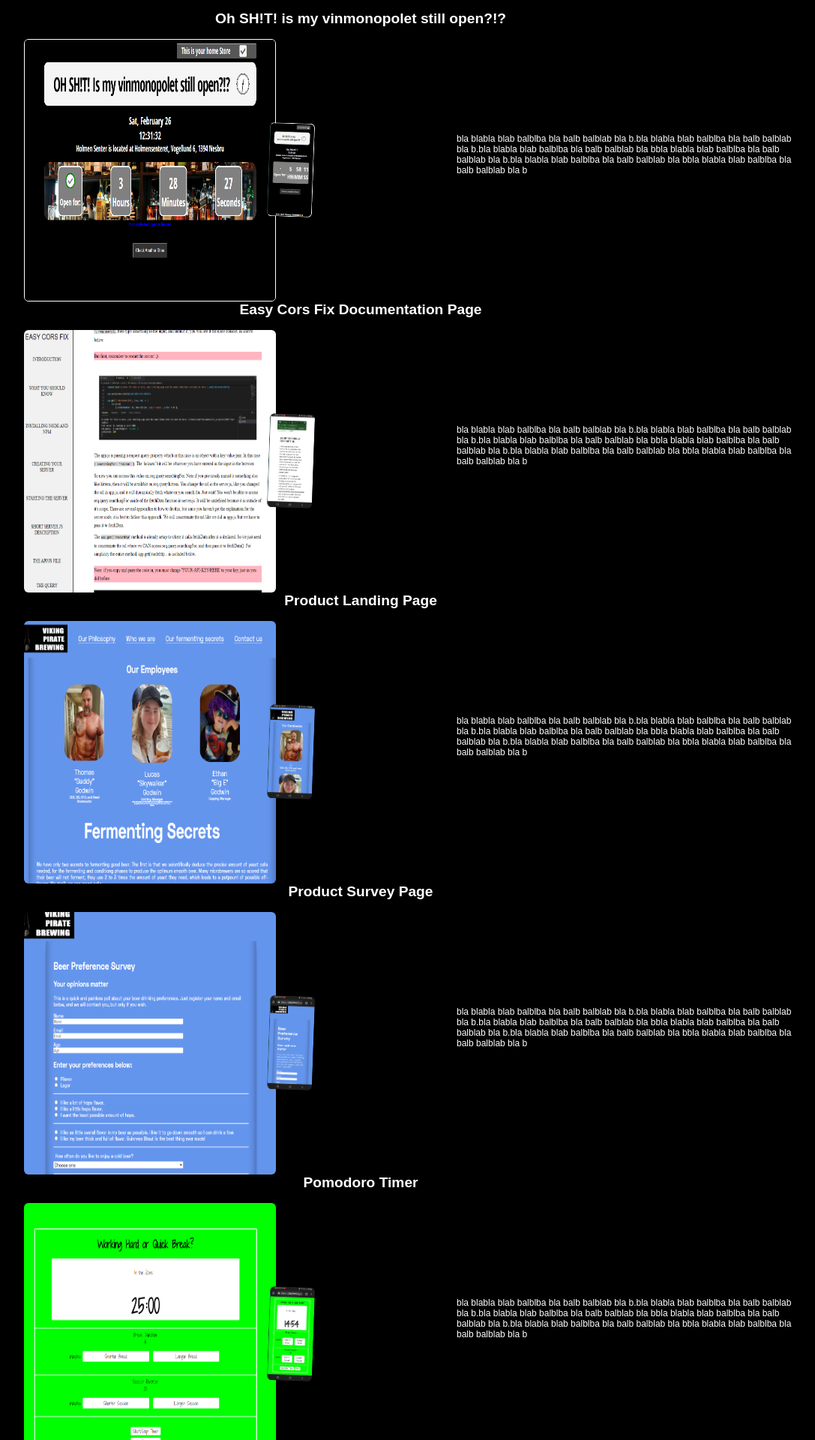
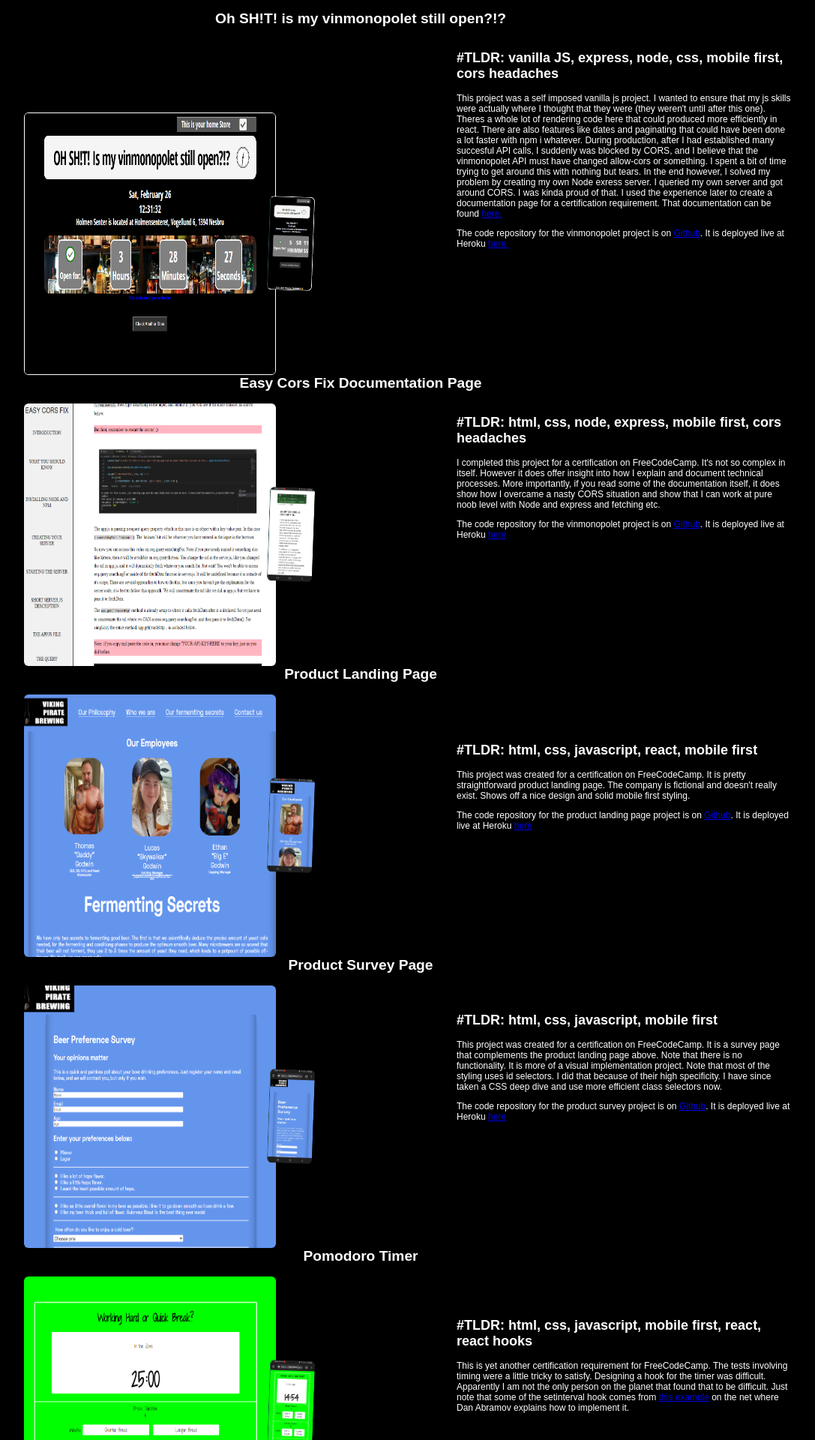
Before and after one commit to Leddfoot/demo_thomas_godwin, a React (Create React App) app: page / in a window 1280 px wide. Shown: the part 1040-2960 px from the top of the page at 75% size, without its empty margins (159-1246 px from the left). Built offline with nearby package versions, Linux system fonts and the light colour scheme; a web font is replaced by a local one.

Commit message:
added some descriptions to portfolio section. Hopefully resets heroku also!

```diff
--- a/src/mainEntry/PortfolioSection.js
+++ b/src/mainEntry/PortfolioSection.js
@@ -39,13 +39,14 @@ function PortfolioSection() {
           </div>
 
           <div className="portfolio__description">
+          <h2>#TLDR: vanilla JS, express, node, css, mobile first, cors headaches</h2>
             <p>
-              bla blabla blab balblba bla balb balblab bla b.bla blabla blab
-              balblba bla balb balblab bla b.bla blabla blab balblba bla balb
-              balblab bla bbla blabla blab balblba bla balb balblab bla b.bla
-              blabla blab balblba bla balb balblab bla bbla blabla blab balblba
-              bla balb balblab bla b
+              This project was a self imposed vanilla js project. I wanted to ensure that my js skills were actually where I thought that they were (they weren't until after this one). Theres a whole lot of rendering code here that could produced more efficiently in react. There are also features like dates and paginating that could have been done a lot faster with npm i whatever. During production, after I had established many succesful API calls, I suddenly was blocked by CORS, and I believe that the vinmonopolet API must have changed allow-cors or something. I spent a bit of time trying to get around this with nothing but tears. In the end however, I solved my problem by creating my own Node exress server. I queried my own server and got around CORS. I was kinda proud of that. I used the experience later to create a documentation page for a certification requirement. That documentation can be found <a
+              target="_blank"
+              rel="noreferrer"
+              href="https://fcc-docs.herokuapp.com/">here.</a>
             </p>
+            <p>The code repository for the vinmonopolet project is on <a href="https://github.com/Leddfoot/Vinmonopolet2.0">Github</a>. It is deployed live at Heroku <a href="https://leddfoot-test.herokuapp.com/">here.</a></p>
           </div>
         </div>
 
@@ -62,13 +63,11 @@ function PortfolioSection() {
           </div>
 
           <div className="portfolio__description">
+          <h2>#TLDR: html, css, node, express, mobile first, cors headaches</h2>
             <p>
-              bla blabla blab balblba bla balb balblab bla b.bla blabla blab
-              balblba bla balb balblab bla b.bla blabla blab balblba bla balb
-              balblab bla bbla blabla blab balblba bla balb balblab bla b.bla
-              blabla blab balblba bla balb balblab bla bbla blabla blab balblba
-              bla balb balblab bla b
+             I completed this project for a certification on FreeCodeCamp. It's not so complex in itself. However it does offer insight into how I explain and document technical processes. More importantly, if you read some of the documentation itself, it does show how I overcame a nasty CORS situation and show that I can work at pure noob level with Node and express and fetching etc.
             </p>
+            <p>The code repository for the vinmonopolet project is on <a href="https://github.com/Leddfoot/docs_fcc">Github</a>. It is deployed live at Heroku <a href="https://github.com/Leddfoot/docs_fcc">here</a></p>
           </div>
         </div>
 
@@ -85,13 +84,11 @@ function PortfolioSection() {
           </div>
 
           <div className="portfolio__description">
+          <h2>#TLDR: html, css, javascript, react, mobile first</h2>
             <p>
-              bla blabla blab balblba bla balb balblab bla b.bla blabla blab
-              balblba bla balb balblab bla b.bla blabla blab balblba bla balb
-              balblab bla bbla blabla blab balblba bla balb balblab bla b.bla
-              blabla blab balblba bla balb balblab bla bbla blabla blab balblba
-              bla balb balblab bla b
+             This project was created for a certification on FreeCodeCamp. It is pretty straightforward product landing page. The company is fictional and doesn't really exist. Shows off a nice design and solid mobile first styling.
             </p>
+            <p>The code repository for the product landing page project is on <a href="xx">Github</a>. It is deployed live at Heroku <a href="xxx">here</a></p>
           </div>
         </div>
 
@@ -108,13 +105,11 @@ function PortfolioSection() {
           </div>
 
           <div className="portfolio__description">
+          <h2>#TLDR: html, css, javascript, mobile first</h2>
             <p>
-              bla blabla blab balblba bla balb balblab bla b.bla blabla blab
-              balblba bla balb balblab bla b.bla blabla blab balblba bla balb
-              balblab bla bbla blabla blab balblba bla balb balblab bla b.bla
-              blabla blab balblba bla balb balblab bla bbla blabla blab balblba
-              bla balb balblab bla b
+            This project was created for a certification on FreeCodeCamp. It is a survey page that complements the product landing page above. Note that there is no functionality. It is more of a visual implementation project. Note that most of the styling uses id selectors. I did that because of their high specificity. I have since taken a CSS deep dive and use more efficient class selectors now.
             </p>
+            <p>The code repository for the product survey project is on <a href="xx">Github</a>. It is deployed live at Heroku <a href="xxx">here</a></p>
           </div>
         </div>
 
@@ -131,12 +126,10 @@ function PortfolioSection() {
           </div>
 
           <div className="portfolio__description">
+
+          <h2>#TLDR: html, css, javascript, mobile first, react, react hooks</h2>
             <p>
-              bla blabla blab balblba bla balb balblab bla b.bla blabla blab
-              balblba bla balb balblab bla b.bla blabla blab balblba bla balb
-              balblab bla bbla blabla blab balblba bla balb balblab bla b.bla
-              blabla blab balblba bla balb balblab bla bbla blabla blab balblba
-              bla balb balblab bla b
+              This is yet another certification requirement for FreeCodeCamp. The tests involving timing were a little tricky to satisfy. Designing a hook for the timer was difficult. Apparently I am not the only person on the planet that found that to be difficult. Just note that some of the setinterval hook comes from <a href="https://overreacted.io/making-setinterval-declarative-with-react-hooks/">this example</a> on the net where Dan Abramov explains how to implement it.
             </p>
           </div>
         </div>
--- a/src/mainEntry/skillExplanations.js
+++ b/src/mainEntry/skillExplanations.js
@@ -70,7 +70,7 @@ const skillExplanations = [
         title: 'Git',
         icon: <FaGitAlt className="skill-icon" />,
         rating: 5,
-        description: ['I use git every day and have a good grasp of it. However, I am pushing, pulling, and maintaining mostly my own repositories. I will have to sharpen my skills before I give myself a higher rating here. I remember being a little befuddled when trying to submit a pull request to Deichman.no, and had to ask for explanation about rebasing. I think I could quickly improve my skills here if working in a larger environment where the repository is not mine.']
+        description: ['I use git every day and have a good grasp of it. However, I have been pushing, pulling, and maintaining mostly my own repositories. I will have to sharpen my skills before I give myself a higher rating here. I need a more experience rebasing, squashing, and all that fun stuff that happens when multiple people are working on the same codebase.']
     },
     { id: 10,
         title: 'Terminal',
```
Also changed, not shown: 1 other file (tests, documents, lock files or other folders).
